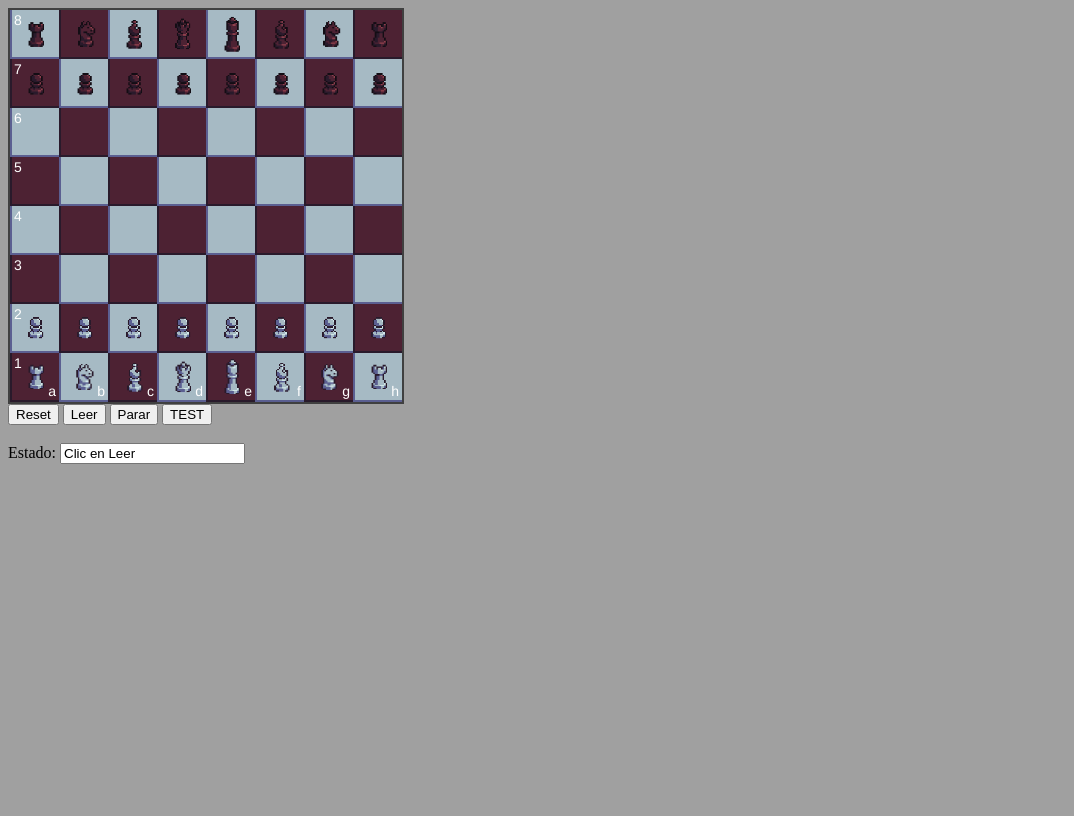
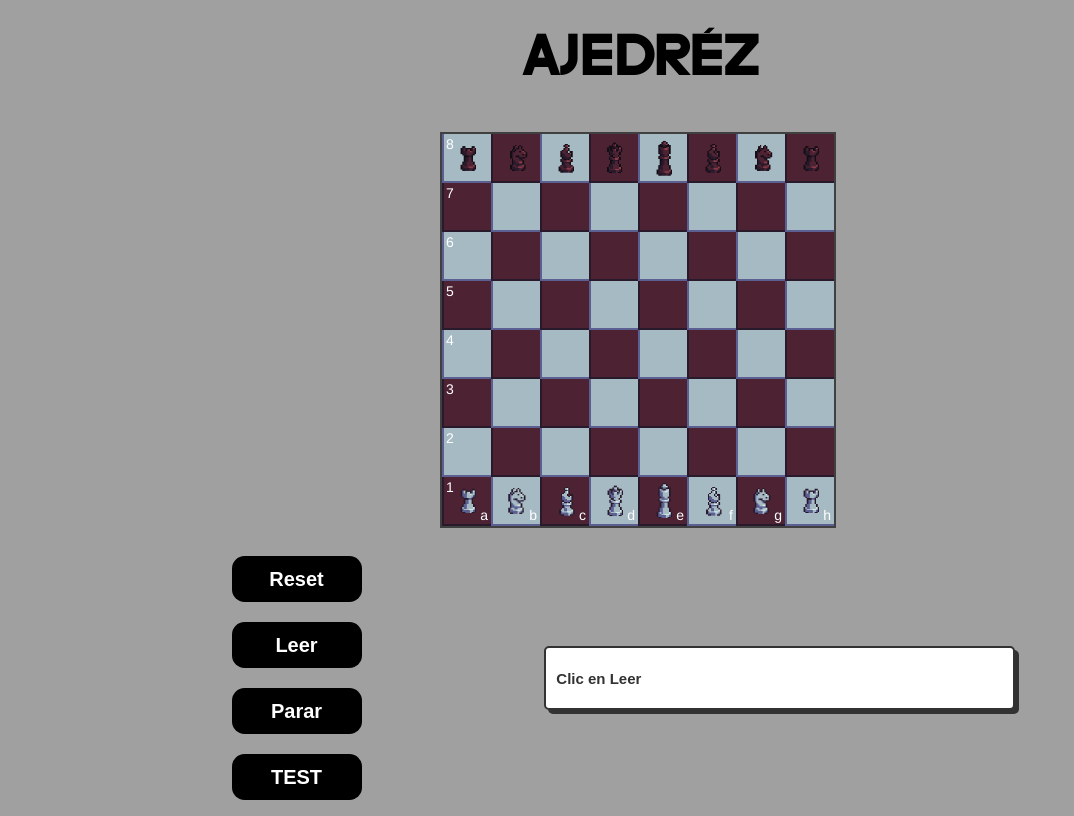
Before and after one commit to servo98/ailyn-chess, a website: page index.html in a window 1280 px wide. Both pictures are taken after a click on the button "Reset". Shown: the whole page, without its empty margins (0-1074 px from the left). Drawn offline with nearby package versions, Linux system fonts and the light colour scheme.

Commit message:
font y flexbox

```diff
--- a/css/custom.css
+++ b/css/custom.css
@@ -1,69 +1,103 @@
 body {
   background-color: rgba(76, 76, 76, 0.525);
+  display: flex;
+  flex-direction: column;
+  align-items: center;
+  justify-content: center;
+  height: 100vh; /* Ajusta la altura del cuerpo al 100% de la ventana visible */
 }
 
 .validM {
   background-color: #28a51e87;
 }
 
-/* Estilos para los botones */
-.button {
-  display: inline-block;
-  padding: 10px 20px;
-  background-color: #3498db;
-  color: #fff;
-  border: none;
-  border-radius: 5px;
-  cursor: pointer;
-  font-size: 16px;
+@font-face {
+  font-family: 'Magical Childhood';
+  src: url('../font/Magical Childhood.otf') format('woff');
+}
+.title {
+  font-family: 'Magical Childhood', sans-serif;
   text-align: center;
-  text-decoration: none;
-  margin-right: 10px; /* Espacio entre botones */
 }
 
-.button:hover {
-  background-color: #2980b9;
+#board1 {
+  width: 400px;
+  margin-top: 20px; /* Ajusta el margen superior según sea necesario */
 }
 
-/* Estilos para el campo de entrada (input) */
-.input-field {
-  padding: 10px;
-  border: 1px solid #ccc;
-  border-radius: 5px;
-  font-size: 16px;
+.btn {
+  width: 6.5em;
+  height: 2.3em;
+  margin: 0.5em;
+  background: black;
+  color: white;
+  border: none;
+  border-radius: 0.625em;
+  font-size: 20px;
+  font-weight: bold;
+  cursor: pointer;
+  position: relative;
+  z-index: 1;
+  overflow: hidden;
 }
 
-/* Cambia el estilo del input cuando está enfocado */
-.input-field:focus {
-  outline: none;
-  border-color: #3498db;
-  box-shadow: 0 0 5px rgba(52, 152, 219, 0.5);
+button:hover {
+  color: black;
 }
 
-/* Colores personalizados */
-.button-primary {
-  background-color: #3498db;
-  color: #fff;
+button:after {
+  content: '';
+  background: white;
+  position: absolute;
+  z-index: -1;
+  left: -20%;
+  right: -20%;
+  top: 0;
+  bottom: 0;
+  transform: skewX(-45deg) scale(0, 1);
+  transition: all 0.5s;
 }
 
-.button-primary:hover {
-  background-color: #2980b9;
+button:hover:after {
+  transform: skewX(-45deg) scale(1, 1);
+  -webkit-transition: all 0.5s;
+  transition: all 0.5s;
 }
 
-.button-secondary {
-  background-color: #e74c3c;
-  color: #fff;
+.input {
+  --font-color: #323232;
+  --font-color-sub: #666;
+  --bg-color: #fff;
+  --main-color: #323232;
+  width: 200px;
+  height: 40px;
+  border-radius: 5px;
+  border: 2px solid var(--main-color);
+  background-color: var(--bg-color);
+  box-shadow: 4px 4px var(--main-color);
+  font-size: 15px;
+  font-weight: 600;
+  color: var(--font-color);
+  padding: 5px 10px;
+  outline: none;
 }
 
-.button-secondary:hover {
-  background-color: #c0392b;
+.contenedor {
+  display: flex;
 }
 
-/* Otros colores personalizados */
-.input-field-green {
-  border-color: #27ae60;
+.botones {
+  flex: 1;
 }
 
-.input-field-green:focus {
-  border-color: #2ecc71;
+.texto {
+  flex: 2;
+  display: flex;
+  align-items: center;
+  justify-content: center;
 }
+
+.texto input {
+  width: 80%; /* Ajusta el ancho del input según tus necesidades */
+  padding: 10px; /* Ajusta el relleno del input según tus necesidades */
+}
--- a/index.html
+++ b/index.html
@@ -2,25 +2,28 @@
 <html>
   <head>
     <meta charset="utf-8" />
-    <meta http-equiv="X-UA-Compatible" content="IE=edge" />
-    <title</title>
     <link rel="stylesheet" href="./css/chessboard-1.0.0.css" />
     <link rel="stylesheet" href="./css/custom.css" />
 
     <meta name="viewport" content="width=device-width, initial-scale=1" />
   </head>
   <body>
+      <h1 class="title">AJEDRÉZ</h1>
       <div id="board1" style="width: 400px"></div>
+      <br>
+      <div class="contenedor">
+        <div class="botones">
+          <button class="btn" id="reset">Reset</button>
+          <button class="btn" id="boton1">Leer</button>
+          <button class="btn" id="boton2">Parar</button>
+          <button class="btn" id="test">TEST</button>
+        </div>
+        <div class="texto">
+          <input id="estado" class="input" type="text" readonly>
+        </div>
+      </div>
 
-      <button id="reset">Reset</button>
-      <button id="boton1">Leer</button>
-      <button id="boton2">Parar</button>
-      <button id="test">TEST</button>
 
-      <br>
-      <br>
-      <label>Estado:</label>
-      <input id="estado" type="text">
 
 
     <script src="./js/jquery.js" ></script>
--- a/js/main2.js
+++ b/js/main2.js
@@ -27,7 +27,7 @@ game.put({ type: 'b', color: 'b' }, 'f8');
 game.put({ type: 'n', color: 'b' }, 'g8');
 game.put({ type: 'r', color: 'b' }, 'h8');
 
-const board1 = Chessboard('board1', config);
+let board1 = Chessboard('board1', config);
 
 const test = document.getElementById('test');
 
@@ -174,7 +174,29 @@ botonParar.addEventListener('click', async () => {
 });
 
 resetB.addEventListener('click', () => {
-  board1.start();
+  board1 = Chessboard('board1', config);
+
+  // Elimina los peones del tablero
+  game.clear();
+
+  // Coloca las piezas restantes en la posición inicial (sin peones)
+  game.put({ type: 'r', color: 'w' }, 'a1');
+  game.put({ type: 'n', color: 'w' }, 'b1');
+  game.put({ type: 'b', color: 'w' }, 'c1');
+  game.put({ type: 'q', color: 'w' }, 'd1');
+  game.put({ type: 'k', color: 'w' }, 'e1');
+  game.put({ type: 'b', color: 'w' }, 'f1');
+  game.put({ type: 'n', color: 'w' }, 'g1');
+  game.put({ type: 'r', color: 'w' }, 'h1');
+
+  game.put({ type: 'r', color: 'b' }, 'a8');
+  game.put({ type: 'n', color: 'b' }, 'b8');
+  game.put({ type: 'b', color: 'b' }, 'c8');
+  game.put({ type: 'q', color: 'b' }, 'd8');
+  game.put({ type: 'k', color: 'b' }, 'e8');
+  game.put({ type: 'b', color: 'b' }, 'f8');
+  game.put({ type: 'n', color: 'b' }, 'g8');
+  game.put({ type: 'r', color: 'b' }, 'h8');
 });
 
 function cadenaCompleta(cadenaLimpiat) {
```
Also changed, not shown: font/Magical Childhood.otf (added).
